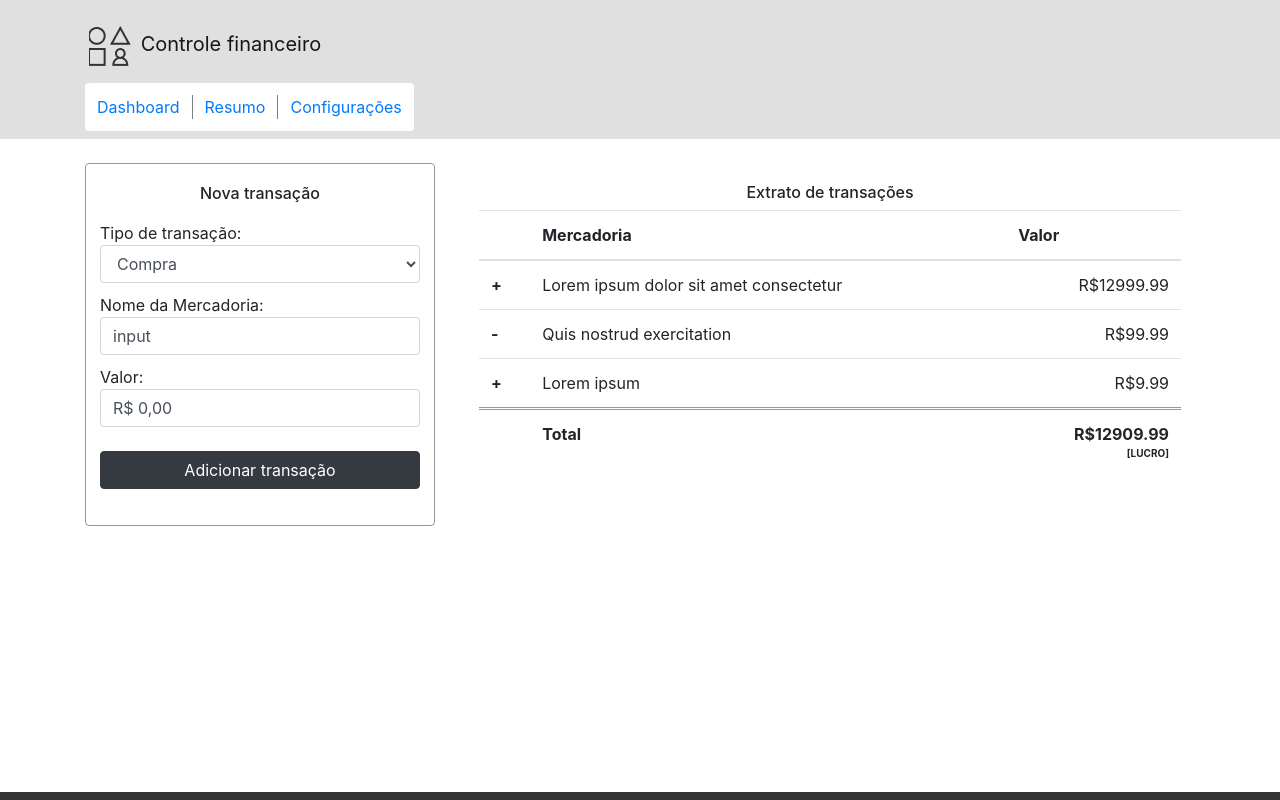
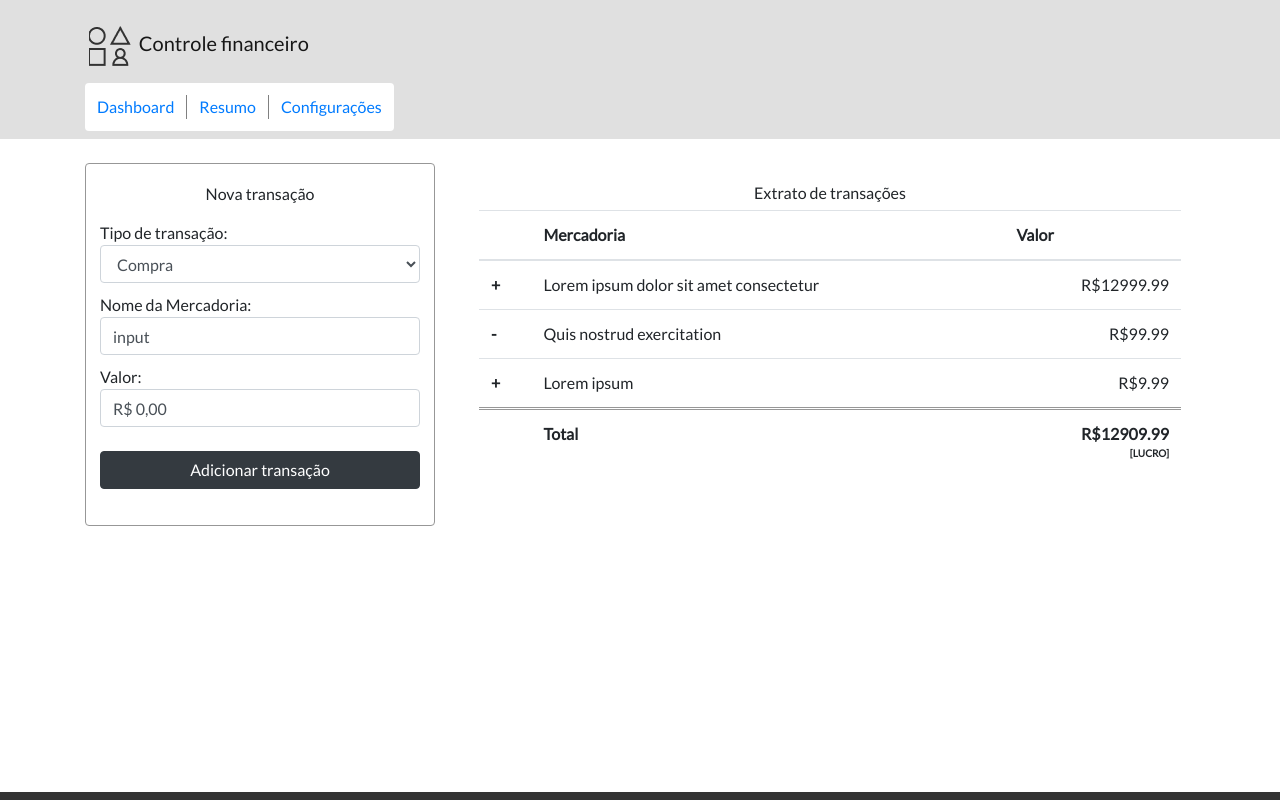
Before and after one commit to natyarantes/ztest, a plain HTML site: page dist/index.html in a window 1280 px wide. Drawn offline with nearby package versions, Linux system fonts and the light colour scheme.

Commit message:
add font style

```diff
--- a/css/style.css
+++ b/css/style.css
@@ -1,4 +1,8 @@
 
+/* general settings */
+body {
+    font-family: 'Lato', sans-serif;
+}
 /* header */
 .header{
     background-color: #E0E0E0;
--- a/dist/index.html
+++ b/dist/index.html
@@ -6,18 +6,20 @@
         <meta name="viewport" content="width=device-width, initial-scale=1">
         <link rel="stylesheet" href="https://stackpath.bootstrapcdn.com/bootstrap/4.5.0/css/bootstrap.min.css" integrity="sha384-9aIt2nRpC12Uk9gS9baDl411NQApFmC26EwAOH8WgZl5MYYxFfc+NcPb1dKGj7Sk" crossorigin="anonymous">
         <link href="/style.78032849.css" rel="stylesheet">
+        <link href="https://fonts.googleapis.com/css2?family=Lato&display=swap" rel="stylesheet">
+
     <script src="/style.78032849.js"></script></head>
     <body>
         <header class="header navbar navbar-light">
             <nav class="container">
                 <div class="itemHelper">
-                    <a class="navbar-brand" href="">
+                    <a class="navbar-brand" href="#">
                         <img src="/logo.cecc779a.png" alt="logo do teste"> Controle financeiro
                     </a>
                     <ul class="list-group list-group-horizontal d-none d-lg-flex">
-                        <a href="" class="text-decoration-none"><li class="list-group-item afterBar">Dashboard</li></a>
-                        <a href="" class="text-decoration-none"><li class="list-group-item afterBar">Resumo</li></a>
-                        <a href="" class="text-decoration-none"><li class="list-group-item">Configurações</li></a>
+                        <a href="#" class="text-decoration-none"><li class="list-group-item afterBar">Dashboard</li></a>
+                        <a href="#" class="text-decoration-none"><li class="list-group-item afterBar">Resumo</li></a>
+                        <a href="#" class="text-decoration-none"><li class="list-group-item">Configurações</li></a>
                     </ul>
                     <!-- menu mobile -->
                     <button class="navbar-toggler d-flex d-lg-none" type="button">
@@ -100,8 +102,8 @@
                             <tfoot>
                                 <tr>
                                     <th></th>
-                                    <th>Total</th>
-                                    <th class="textRight">R$12909.99 <br> <p class="profit">[LUCRO]</p> </th>
+                                    <th class="font-weight-bold">Total</th>
+                                    <th class="textRight font-weight-bold">R$12909.99 <br> <p class="profit">[LUCRO]</p> </th>
                                 </tr>
                             </tfoot>
                         </table>
--- a/dist/style.78032849.css
+++ b/dist/style.78032849.css
@@ -1,4 +1,8 @@
 
+/* general settings */
+body {
+    font-family: 'Lato', sans-serif;
+}
 /* header */
 .header{
     background-color: #E0E0E0;
```
Also changed, not shown: index.html (+8 -6 lines), 2 other files.
